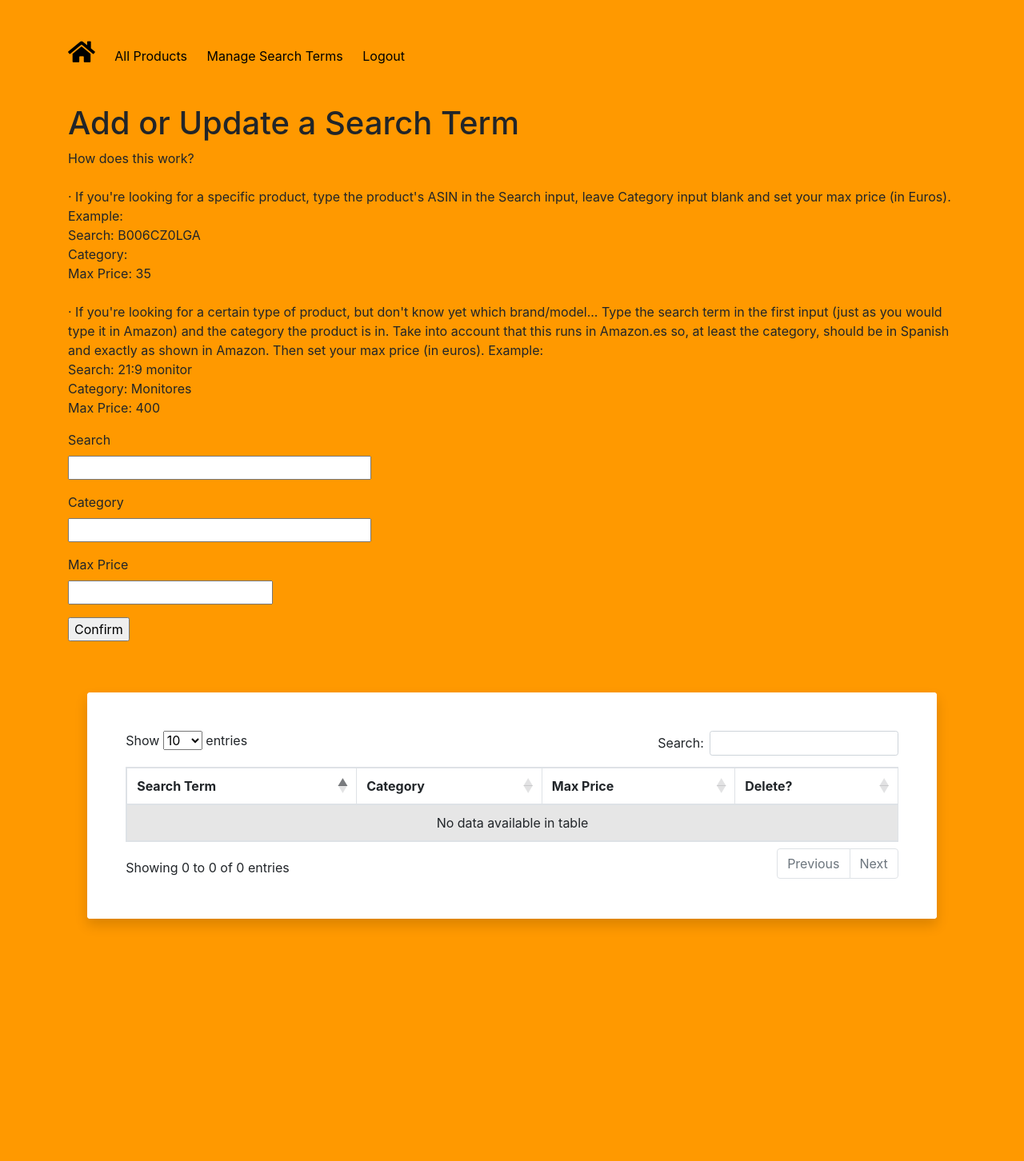
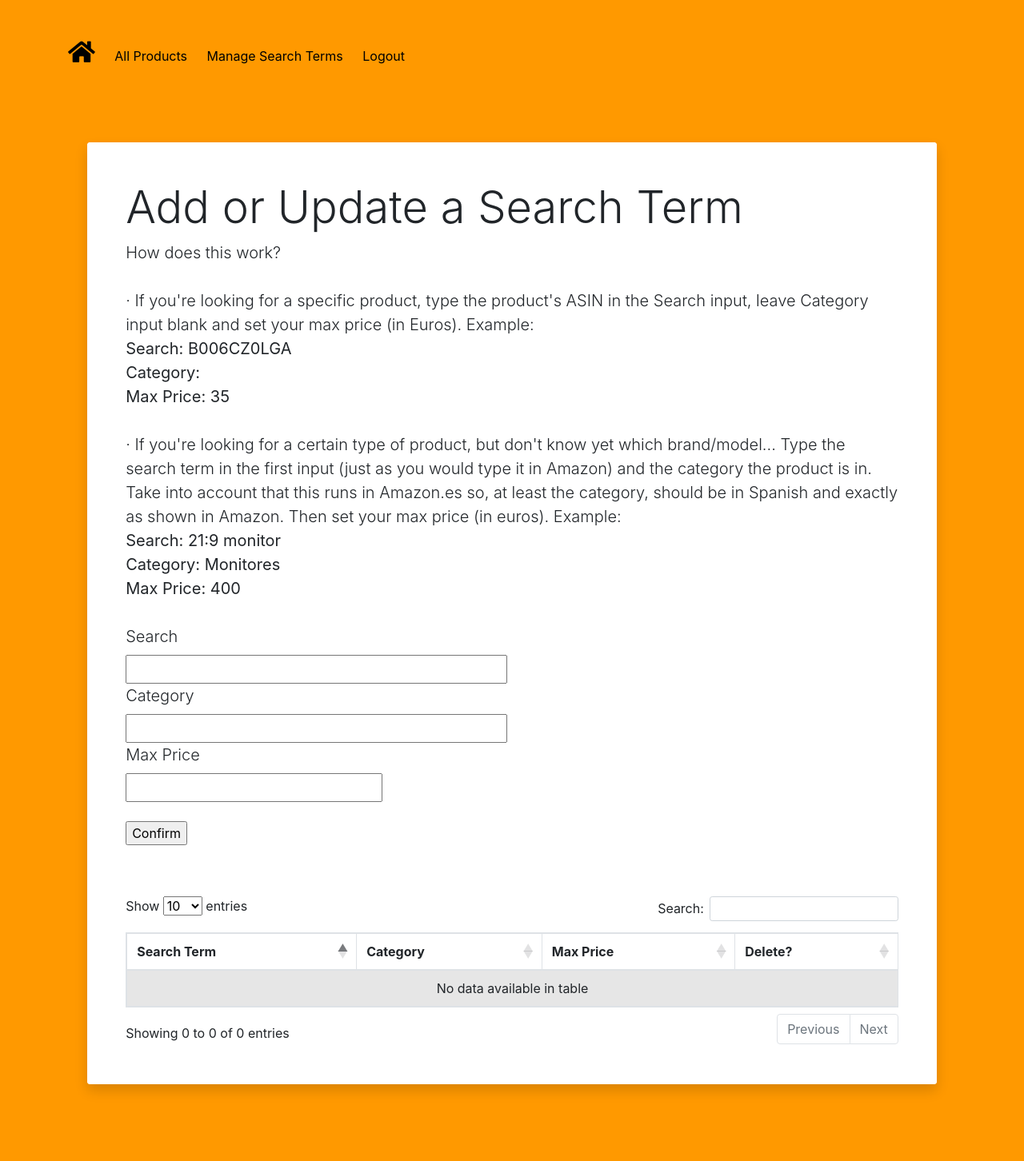
Before and after one commit to polmarin/Bazar, a Flask app: page /manage-search-terms in a window 1280 px wide. Shown: the whole page at 80% size. Before the commit the page ends 1160 px from the top, so only its background shows below. Run offline with Flask 2, Linux system fonts and the light colour scheme; the visitor is signed in with stand-in values (Sample User, id 1); data comes from the database, SQL or seed files in the repository; data that the repository does not hold is empty; some libraries are stand-ins or nearby versions.

Commit message:
Styling updates

```diff
--- a/app/templates/searches.html
+++ b/app/templates/searches.html
@@ -2,40 +2,41 @@
 
 {% block content %}
 <div class="py-5">
-    <header class="container" >
-        <h1>Add or Update a Search Term</h1>
-        <p>
+    <div class="row py-5">
+        <div class="col-lg-10 col-10 mx-auto">
+            <div class="card rounded shadow border-0">
+                <div class="card-body p-5 bg-white rounded">
+                    <h1 class="display-4">Add or Update a Search Term</h1>
+                    <p class="lead mb-0">
                         How does this work?<br><br>
                         · If you're looking for a specific product, type the product's ASIN in the Search input, leave Category input blank and set your max price (in Euros). Example:<br>
+                        <strong>
                         Search: B006CZ0LGA<br>
                         Category: <br>
-            Max Price: 35<br><br>
+                        Max Price: 35</strong><br><br>
                         · If you're looking for a certain type of product, but don't know yet which brand/model... Type the search term in the first input (just as you would type it in Amazon) and the category the product is in. Take into account that this runs in Amazon.es so, at least the category, should be in Spanish and exactly as shown in Amazon. Then set your max price (in euros). Example:<br>
+                        <strong>
                         Search: 21:9 monitor<br>
                         Category: Monitores<br>
-            Max Price: 400
+                        Max Price: 400</strong><br><br>
                     </p>
                     <form action="" method="post" novalidate>
                         {{ form.hidden_tag() }}
-            <p>
+                        <p class="lead mb-0">
                             {{ form.name.label }}<br>
                             {{ form.name(size=32) }}
                         </p>
-            <p>
+                        <p class="lead mb-0">
                             {{ form.category.label }}<br>
                             {{ form.category(size=32) }}
                         </p>
-            <p>
+                        <p class="lead mb-0">
                             {{ form.max_price.label }}<br>
                             {{ form.max_price }}
-            </p>
+                        </p><br>
                         <p>{{ form.submit() }}</p>
                     </form>
-    </header>
-    <div class="row py-5">
-        <div class="col-lg-10 mx-auto">
-            <div class="card rounded shadow border-0">
-                <div class="card-body p-5 bg-white rounded">
+                    <br><br>
                     <div class="table-responsive">
                         <table id="example" class="table table-striped table-bordered">
                             <thead>
```
Also changed, not shown: app/templates/login.html (+6 -6 lines), app/templates/register.html (+8 -7 lines). Lines whose indentation alone changed are shown as unchanged.
